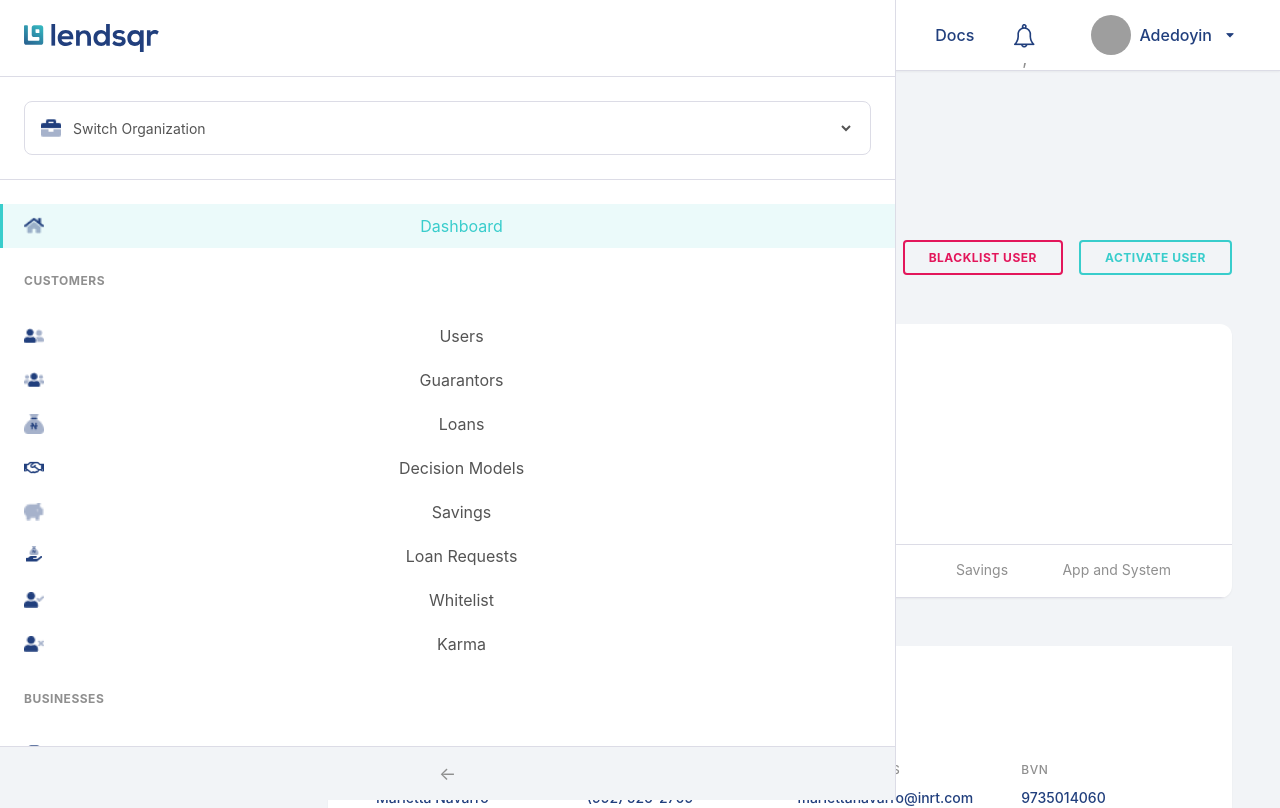
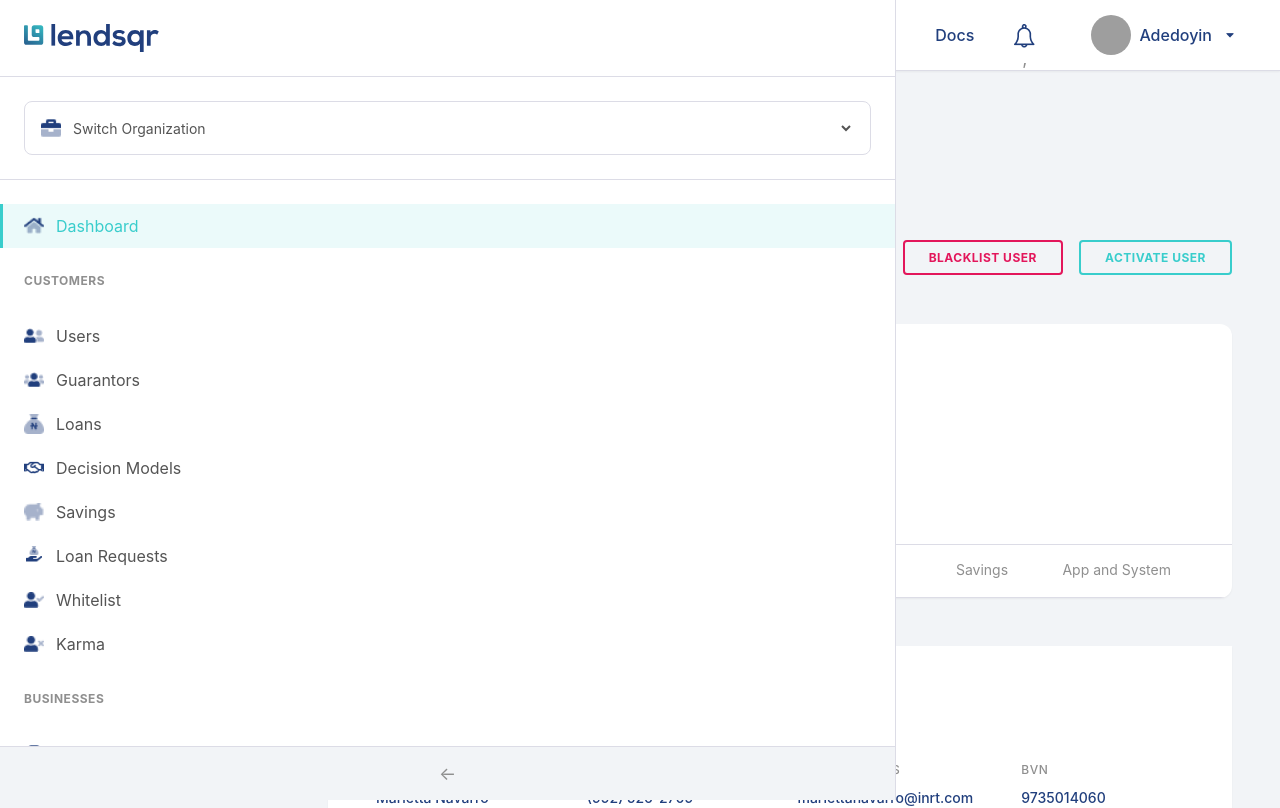
Before and after one commit to Ayomidespenz/lendsqr-fe-test, a React (Vite) app: page /dashboard/users/1 in a window 1280 px wide. Shown: the top 808 px of the page. Built offline with nearby package versions, Linux system fonts and the light colour scheme; sample sign-in values are in the browser's storage; grey boxes are pictures that could not be loaded.

Commit message:
fixed the logout icon in navbar dropmenu

```diff
--- a/src/components/Navbar.module.scss
+++ b/src/components/Navbar.module.scss
@@ -324,5 +324,11 @@
       background-color: rgba($error, 0.1);
       color: darken($error, 10%);
     }
+
+    .logoutIcon {
+      width: 20px;
+      height: 20px;
+      object-fit: contain;
+    }
   }
 }
--- a/src/components/Navbar.tsx
+++ b/src/components/Navbar.tsx
@@ -5,6 +5,7 @@ import SearchIcon from '../assets/search.png';
 import DefaultAvatar from '../assets/image 4.png';
 import BellIcon from '../assets/bellIcon.png';
 import DropdownIcon from '../assets/dropdown.png';
+import LogoutIcon from '../assets/logout.png';
 
 interface NavbarProps {
   userName?: string;
@@ -109,7 +110,8 @@ export const Navbar = ({ userName = 'Adedoyin', userAvatar, onLogout, onSidebarT
                   onClick={handleLogout}
                   className={`${styles.menuItem} ${styles.logout}`}
                 >
-                  🚪 Logout
+                  <img src={LogoutIcon} alt="Logout" className={styles.logoutIcon} />
+                  Logout
                 </button>
               </div>
             )}
--- a/src/components/Sidebar.module.scss
+++ b/src/components/Sidebar.module.scss
@@ -313,7 +313,7 @@
   width: 100%;
   display: flex;
   align-items: center;
-  gap: 8px;
+  gap: 12px;
   padding: $spacing-md $spacing-lg;
   color: $text-primary;
   font-size: $font-size-base;
@@ -321,6 +321,8 @@
   height: 44px;
   @include transition(all);
   position: relative;
+  text-align: left;
+  justify-content: flex-start;
 
   @include media-md {
     width: 100%;
```
